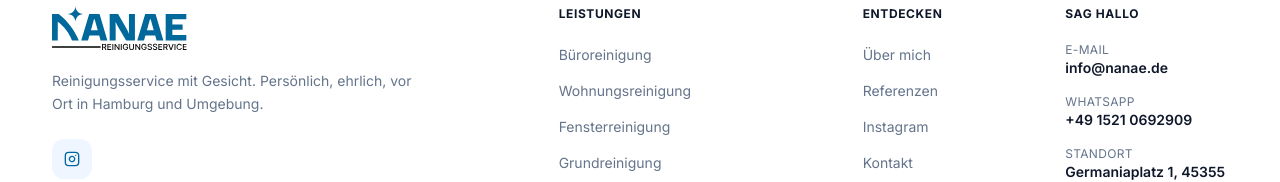
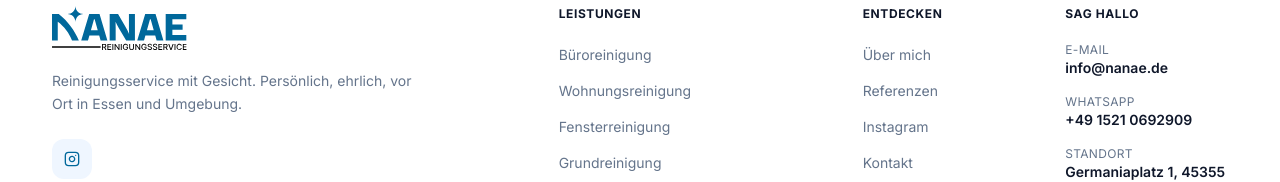
Before and after one commit to HaseeburRehma/nanae, a Next.js app in the folder website/: page / in a window 1280 px wide. Shown: the part 4635-4817 px from the top of the page. Built offline with nearby package versions, Linux system fonts and the light colour scheme.

Commit message:
footer updated

```diff
--- a/website/src/components/Footer.tsx
+++ b/website/src/components/Footer.tsx
@@ -43,7 +43,7 @@ export function Footer() {
             />
             <p className="mt-5 max-w-sm text-sm leading-relaxed text-ink-muted">
               Reinigungsservice mit Gesicht. Persönlich, ehrlich, vor Ort in
-              Hamburg und Umgebung.
+              Essen und Umgebung.
             </p>
             <div className="mt-6 flex items-center gap-3">
               {SOCIAL.map(({ Icon, href, label }) => (
```
